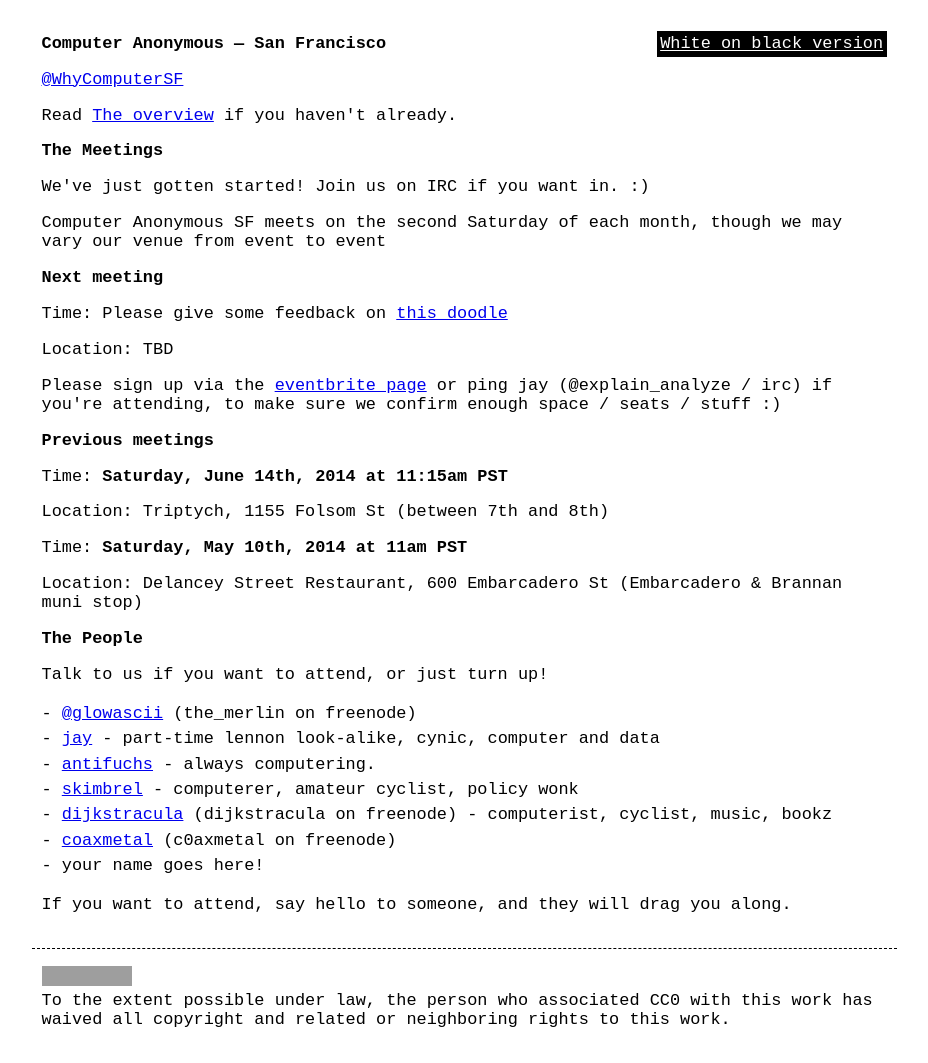
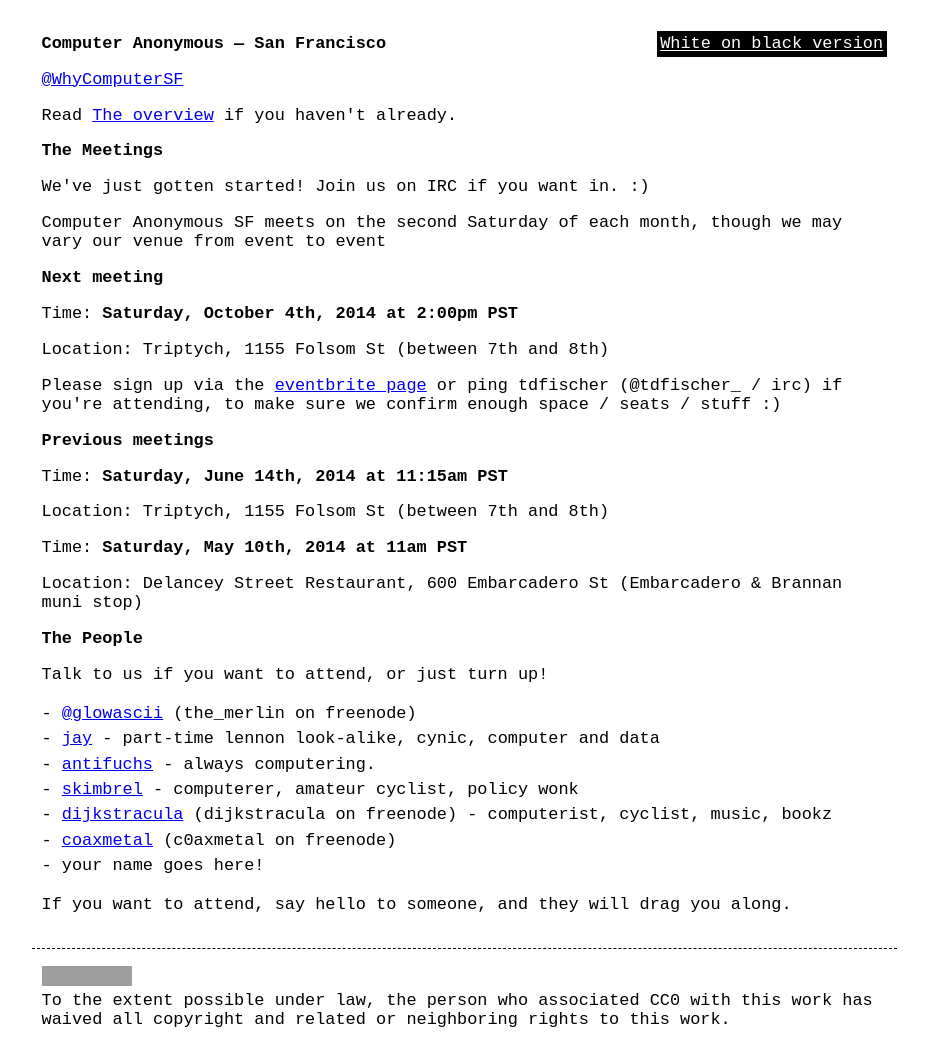
Before and after one commit to computeranonymous/computer, a Jekyll site: the page built from us_sanfrancisco.html, in a window 1280 px wide. Shown: the whole page, without its empty margins (176-1104 px from the left). Built offline with Jekyll 4.4.1, drawn with Linux system fonts in a browser that asks for light colours; grey boxes are pictures that could not be loaded.

Commit message:
Date/time/location established.

```diff
--- a/us_sanfrancisco.html
+++ b/us_sanfrancisco.html
@@ -17,10 +17,10 @@ title: Computer Anonymous - San Francisco
 
       <h3>Next meeting</h3>
 
-      <p>Time: Please give some feedback on <a href="http://doodle.com/5k288yiwi7n9qu9n">this doodle</a></p>
-      <p>Location: TBD</p>
+      <p>Time: <strong>Saturday, October 4th, 2014 at 2:00pm PST</strong></p>
+      <p>Location: Triptych, 1155 Folsom St (between 7th and 8th)</p>
 
-      <p>Please sign up via the <a href="http://computeranonymoussf.eventbrite.com/">eventbrite page</a> or ping jay (@explain_analyze / irc) if you're attending, to make sure we confirm enough space / seats / stuff :)</p>
+      <p>Please sign up via the <a href="http://computeranonymoussf.eventbrite.com/">eventbrite page</a> or ping tdfischer (@tdfischer_ / irc) if you're attending, to make sure we confirm enough space / seats / stuff :)</p>
 
       <h3>Previous meetings</h3>
 
```
